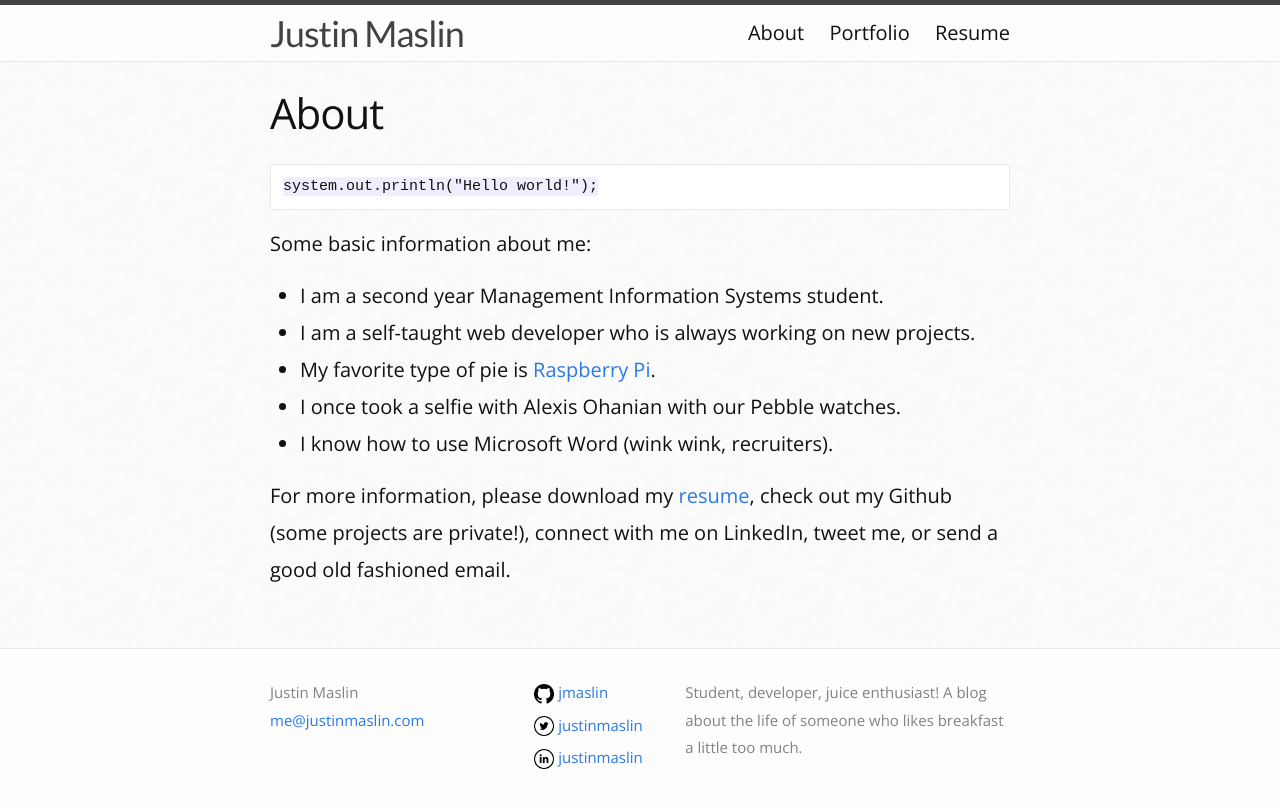
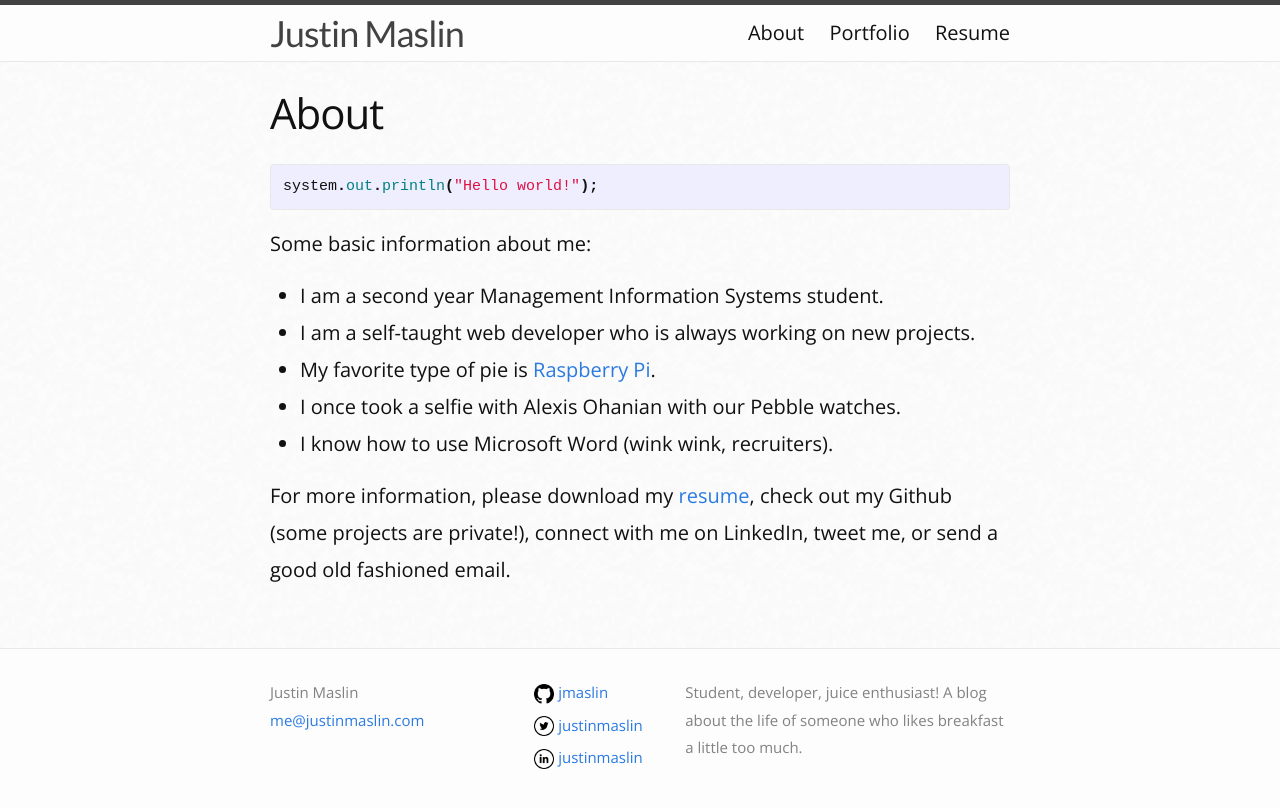
Before and after one commit to jmaslin/jmaslin.github.io, a Jekyll site: the page built from about.md, in a window 1280 px wide. Shown: the top 808 px of the page. Built offline with Jekyll 4.4.1, drawn with Linux system fonts in a browser that asks for light colours.

Commit message:
Java syntax, hello world!

```diff
--- a/about.md
+++ b/about.md
@@ -4,9 +4,9 @@ title: About
 permalink: /about/
 ---
 
-~~~
+{% highlight java %}
 system.out.println("Hello world!");
-~~~
+{% endhighlight %}
 
 Some basic information about me:
 
```
